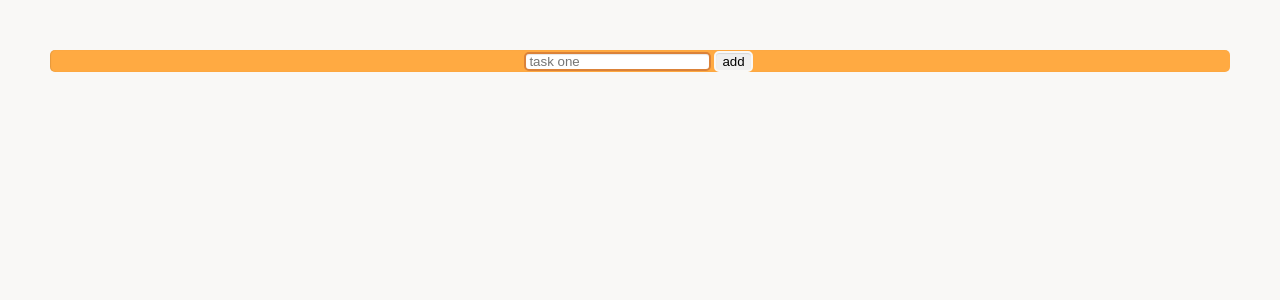
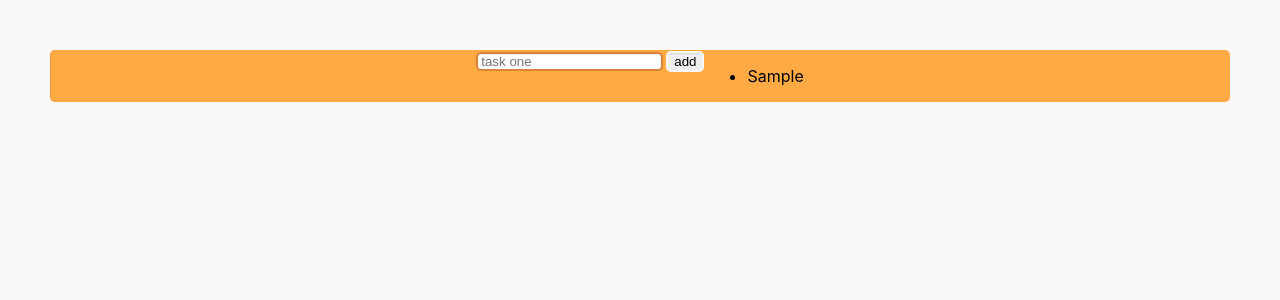
Before and after one commit to sablexis/saint-andres, a React (Create React App) app: page / in a window 1280 px wide. Both pictures are taken after typing "Sample" into the empty fields and a click on the button "add". Shown: the top 300 px of the page. Built offline with nearby package versions, Linux system fonts and the light colour scheme.

Commit message:
:sparkles: displaying added tasks, at a functioning stage

```diff
--- a/src/TodoItems.tsx
+++ b/src/TodoItems.tsx
@@ -0,0 +1,28 @@
+import React, { Component } from "react";
+
+//type entries = {};
+class TodoItems extends Component <{entries: any}, { }>{
+
+    constructor (props: {entries: any}) {
+        super(props);
+
+    }
+
+    createTasks(item: any){
+        return <li key={item.key}>{item.text}</li>
+    }
+
+    render () {
+        var TodoEntries = this.props.entries;
+        var listItems = TodoEntries.map(this.createTasks);
+
+        return (
+            <ul className="theList">
+                {listItems}
+            </ul>
+        );
+
+    }
+};
+
+export default TodoItems;
--- a/src/TodoList.tsx
+++ b/src/TodoList.tsx
@@ -1,8 +1,8 @@
 import React, { Component } from "react";
-type items = {};
+import TodoItems from "./TodoItems";
+//type items = {};
 class TodoList extends Component <{}, { items: any }> {
     _inputElement: any
-    items: any
     constructor (props: any) {
         super(props);
 
@@ -47,6 +47,7 @@
                         <button type="submit">add</button>
                     </form>
                 </div>
+                 <TodoItems entries ={this.state.items}/>
             </div>
         );
     }
```
